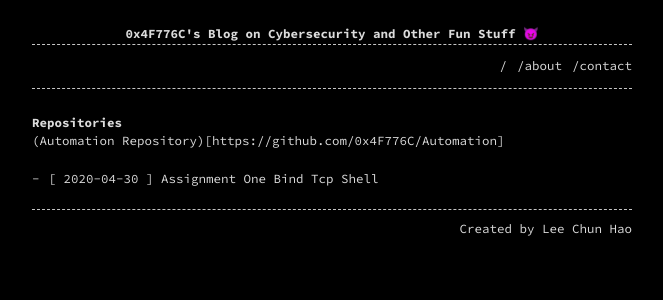
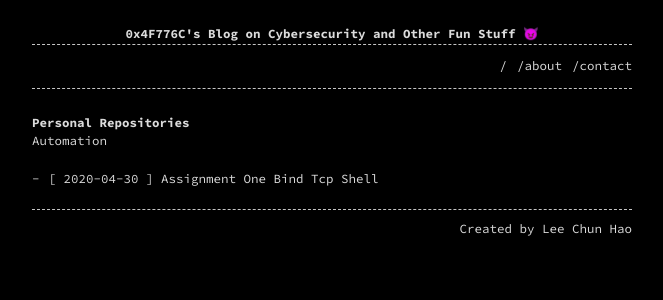
Before and after one commit to 0x4F776C/0x4F776C.github.io, a Jekyll site: the page built from index.md, in a window 1280 px wide. Shown: the top 300 px of the page, without its empty margins (308-971 px from the left). Built offline with Jekyll 4.4.1, drawn with Linux system fonts in a browser that asks for light colours.

Commit message:
Update index.md

```diff
--- a/index.md
+++ b/index.md
@@ -4,6 +4,6 @@ layout: home
 permalink: /
 ---
 
-# Repositories
+# Personal Repositories
 
-(Automation Repository)[https://github.com/0x4F776C/Automation]
+<a href='https://github.com/0x4F776C/Automation'>Automation</a>
```
